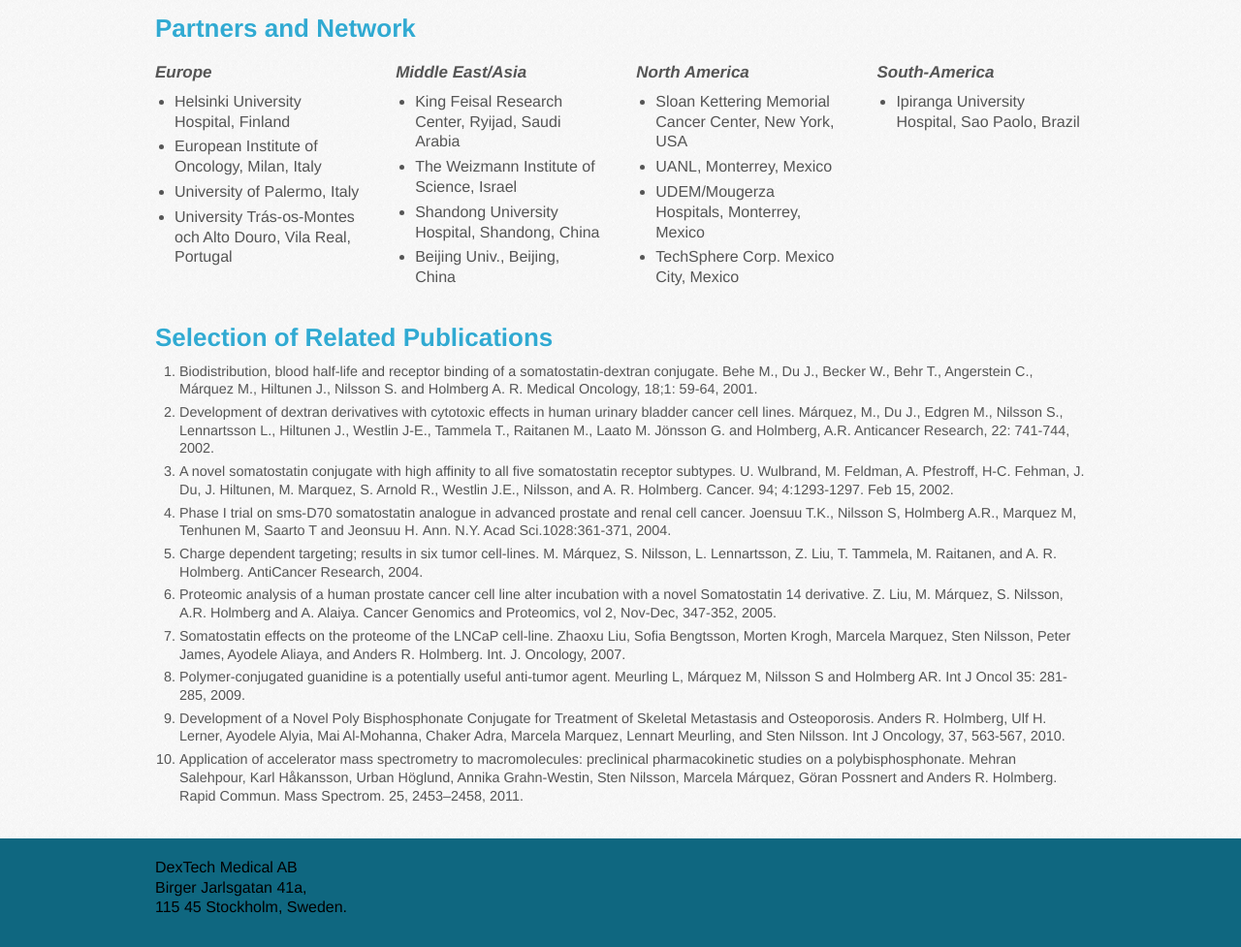
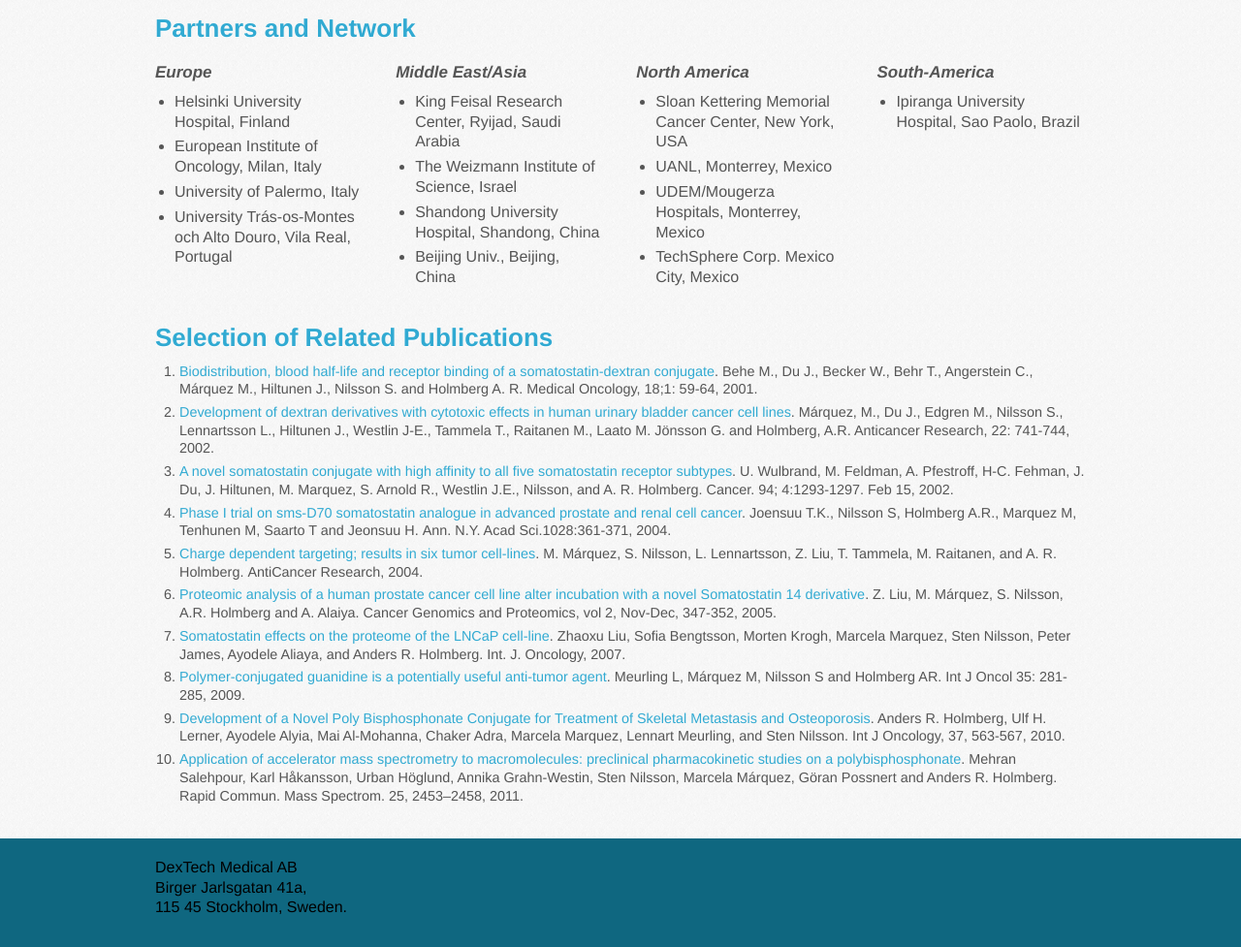
Before and after one commit to littke/dextech, a plain HTML site: page index.html in a window 1280 px wide. Shown: the part 881-1858 px from the top of the page at 97% size. Drawn offline with Linux system fonts and the light colour scheme.

Commit message:
Added lots of external links.

```diff
--- a/index.html
+++ b/index.html
@@ -77,7 +77,7 @@
             <div class="sixcol last">
                 <h2>Drug candidates</h2>
                 <p><span class="highlight">CatDex</span>, for instillation therapy of superficial bladder cancer (pre-clinical stage), </p>
-                <p><span class="highlight">SomaDex</span>, for palliative treatment of advanced prostate cancer (out licensed, TechSphere Corp., registration phase, Mexico)</p>
+                <p><span class="highlight">SomaDex</span>, for palliative treatment of advanced prostate cancer (out licensed, <a href="http://www.techsphere.com.mx/index.html">TechSphere Corp.</a>, registration phase, Mexico)</p>
                 <p><span class="highlight">OsteoDex</span>, for treatment of bone metastasis in advanced prostate cancer (clinical stage, phase1-2a, pending)</p>
                 <p>IPR is protected by a family of three world wide applied patents/applications including China and India.</p>
             </div>
@@ -126,16 +126,16 @@
             <div class="twelvecol last">
                 <h2>Selection of Related Publications</h2>
                 <ol>
-                    <li>Biodistribution, blood half-life and receptor binding of a somatostatin-dextran conjugate. Behe M., Du J., Becker W., Behr T., Angerstein C., Márquez M., Hiltunen J., Nilsson S. and Holmberg A. R. Medical Oncology, 18;1: 59-64, 2001.</li>
-                    <li>Development of dextran derivatives with cytotoxic effects in human urinary bladder cancer cell lines. Márquez, M., Du J., Edgren M., Nilsson S., Lennartsson L., Hiltunen J., Westlin J-E., Tammela T., Raitanen M., Laato M. Jönsson G. and Holmberg, A.R. Anticancer Research, 22: 741-744, 2002.</li>
-                    <li>A novel somatostatin conjugate with high affinity to all five somatostatin receptor subtypes. U. Wulbrand, M. Feldman, A. Pfestroff, H-C. Fehman, J. Du, J. Hiltunen, M. Marquez, S. Arnold R., Westlin J.E., Nilsson, and A. R. Holmberg. Cancer. 94; 4:1293-1297. Feb 15, 2002.</li>
-                    <li>Phase I trial on sms-D70 somatostatin analogue in advanced prostate and renal cell cancer. Joensuu T.K., Nilsson S, Holmberg A.R., Marquez M, Tenhunen M, Saarto T and Jeonsuu H. Ann. N.Y. Acad Sci.1028:361-371, 2004.</li>
-                    <li>Charge dependent targeting; results in six tumor cell-lines. M. Márquez, S. Nilsson, L. Lennartsson, Z. Liu, T. Tammela, M. Raitanen, and A. R. Holmberg. AntiCancer Research, 2004.</li>
-                    <li>Proteomic analysis of a human prostate cancer cell line alter incubation with a novel Somatostatin 14 derivative. Z. Liu, M. Márquez, S. Nilsson, A.R. Holmberg and A. Alaiya. Cancer Genomics and Proteomics, vol 2, Nov-Dec, 347-352, 2005.</li>
-                    <li>Somatostatin effects on the proteome of the LNCaP cell-line. Zhaoxu Liu, Sofia Bengtsson, Morten Krogh, Marcela Marquez, Sten Nilsson, Peter James, Ayodele Aliaya, and Anders R. Holmberg. Int. J. Oncology, 2007.</li>
-                    <li>Polymer-conjugated guanidine is a potentially useful anti-tumor agent. Meurling L, Márquez M, Nilsson S and Holmberg AR. Int J Oncol 35: 281-285, 2009.</li>
-                    <li>Development of a Novel Poly Bisphosphonate Conjugate for Treatment of Skeletal Metastasis and Osteoporosis. Anders R. Holmberg, Ulf H. Lerner, Ayodele Alyia, Mai Al-Mohanna, Chaker Adra, Marcela Marquez, Lennart Meurling, and Sten Nilsson. Int J Oncology, 37, 563-567, 2010.</li>
-                    <li>Application of accelerator mass spectrometry to macromolecules: preclinical pharmacokinetic studies on a polybisphosphonate. Mehran Salehpour, Karl Håkansson, Urban Höglund, Annika Grahn-Westin, Sten Nilsson, Marcela Márquez, Göran Possnert and Anders R. Holmberg. Rapid Commun. Mass Spectrom. 25, 2453–2458, 2011.</li>
+                    <li><a href="http://www.ncbi.nlm.nih.gov/pubmed/11778971">Biodistribution, blood half-life and receptor binding of a somatostatin-dextran conjugate</a>. Behe M., Du J., Becker W., Behr T., Angerstein C., Márquez M., Hiltunen J., Nilsson S. and Holmberg A. R. Medical Oncology, 18;1: 59-64, 2001.</li>
+                    <li><a href="http://www.ncbi.nlm.nih.gov/pubmed/12014645">Development of dextran derivatives with cytotoxic effects in human urinary bladder cancer cell lines</a>. Márquez, M., Du J., Edgren M., Nilsson S., Lennartsson L., Hiltunen J., Westlin J-E., Tammela T., Raitanen M., Laato M. Jönsson G. and Holmberg, A.R. Anticancer Research, 22: 741-744, 2002.</li>
+                    <li><a href="http://www.ncbi.nlm.nih.gov/pubmed/11877759">A novel somatostatin conjugate with high affinity to all five somatostatin receptor subtypes</a>. U. Wulbrand, M. Feldman, A. Pfestroff, H-C. Fehman, J. Du, J. Hiltunen, M. Marquez, S. Arnold R., Westlin J.E., Nilsson, and A. R. Holmberg. Cancer. 94; 4:1293-1297. Feb 15, 2002.</li>
+                    <li><a href="http://www.ncbi.nlm.nih.gov/pubmed/15650261">Phase I trial on sms-D70 somatostatin analogue in advanced prostate and renal cell cancer</a>. Joensuu T.K., Nilsson S, Holmberg A.R., Marquez M, Tenhunen M, Saarto T and Jeonsuu H. Ann. N.Y. Acad Sci.1028:361-371, 2004.</li>
+                    <li><a href="http://www.ncbi.nlm.nih.gov/pubmed/15274294">Charge dependent targeting; results in six tumor cell-lines</a>. M. Márquez, S. Nilsson, L. Lennartsson, Z. Liu, T. Tammela, M. Raitanen, and A. R. Holmberg. AntiCancer Research, 2004.</li>
+                    <li><a href="http://publications.ki.se/jspui/handle/10616/38218">Proteomic analysis of a human prostate cancer cell line alter incubation with a novel Somatostatin 14 derivative</a>. Z. Liu, M. Márquez, S. Nilsson, A.R. Holmberg and A. Alaiya. Cancer Genomics and Proteomics, vol 2, Nov-Dec, 347-352, 2005.</li>
+                    <li><a href="http://www.ncbi.nlm.nih.gov/pubmed/17390019">Somatostatin effects on the proteome of the LNCaP cell-line</a>. Zhaoxu Liu, Sofia Bengtsson, Morten Krogh, Marcela Marquez, Sten Nilsson, Peter James, Ayodele Aliaya, and Anders R. Holmberg. Int. J. Oncology, 2007.</li>
+                    <li><a href="http://www.ncbi.nlm.nih.gov/pubmed/19578741">Polymer-conjugated guanidine is a potentially useful anti-tumor agent</a>. Meurling L, Márquez M, Nilsson S and Holmberg AR. Int J Oncol 35: 281-285, 2009.</li>
+                    <li><a href="http://www.ncbi.nlm.nih.gov/pubmed/20664925">Development of a Novel Poly Bisphosphonate Conjugate for Treatment of Skeletal Metastasis and Osteoporosis</a>. Anders R. Holmberg, Ulf H. Lerner, Ayodele Alyia, Mai Al-Mohanna, Chaker Adra, Marcela Marquez, Lennart Meurling, and Sten Nilsson. Int J Oncology, 37, 563-567, 2010.</li>
+                    <li><a href="http://www.ncbi.nlm.nih.gov/pubmed/21818805">Application of accelerator mass spectrometry to macromolecules: preclinical pharmacokinetic studies on a polybisphosphonate</a>. Mehran Salehpour, Karl Håkansson, Urban Höglund, Annika Grahn-Westin, Sten Nilsson, Marcela Márquez, Göran Possnert and Anders R. Holmberg. Rapid Commun. Mass Spectrom. 25, 2453–2458, 2011.</li>
                 </ol>
             </div>
         </div>
```
